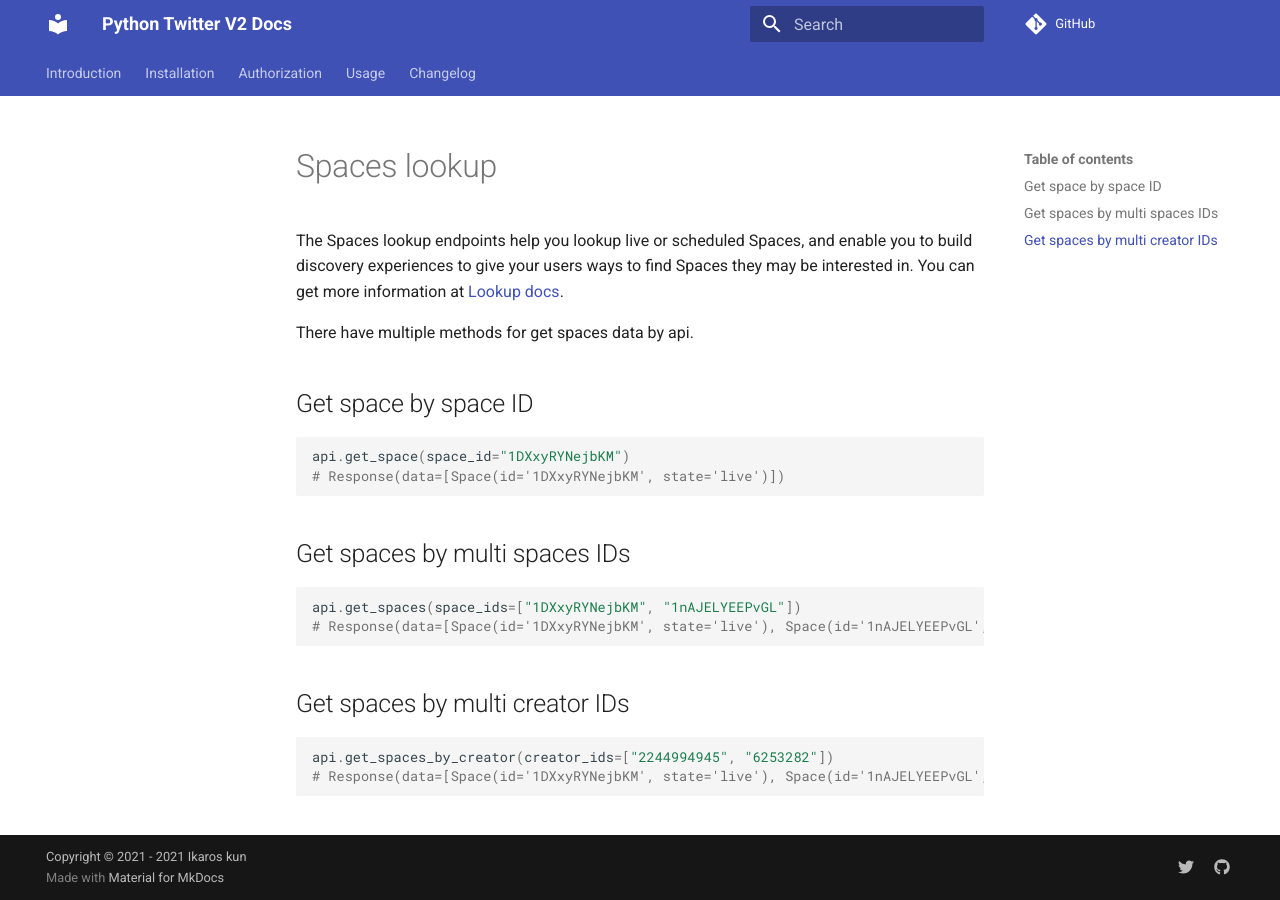
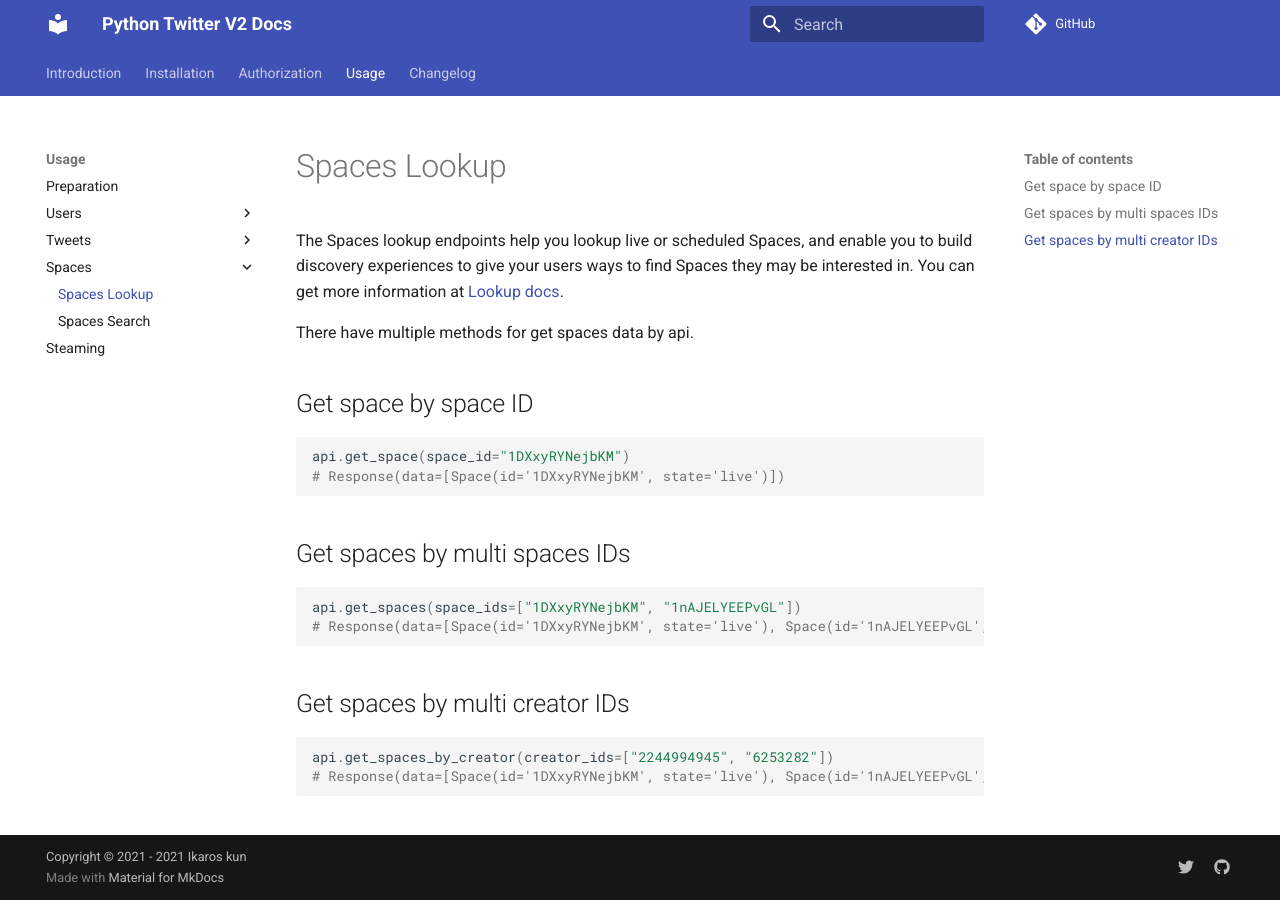
Before and after one commit to sns-sdks/python-twitter, an MkDocs documentation site: the page built from docs/docs/usage/spaces/spaces-lookup.md, in a window 1280 px wide. Built offline with MkDocs 1.6.1 and Material for MkDocs 9.7.7, drawn with Linux system fonts in a browser that asks for light colours; comment, search, counter and statistics services are not loaded.

Commit message:
docs(docs): :memo: fix config for docs

```diff
--- a/docs/mkdocs.yml
+++ b/docs/mkdocs.yml
@@ -44,6 +44,9 @@
           - Tweet counts: usage/tweets/tweets_counts.md
           - Hide replies: usage/tweets/hide_reply.md
           - Likes: usage/tweets/likes.md
+      - Spaces:
+          - Spaces Lookup: usage/spaces/spaces-lookup.md
+          - Spaces Search: usage/spaces/search.md
       - Steaming: usage/streaming.md
   - Changelog: CHANGELOG.md
 
```
